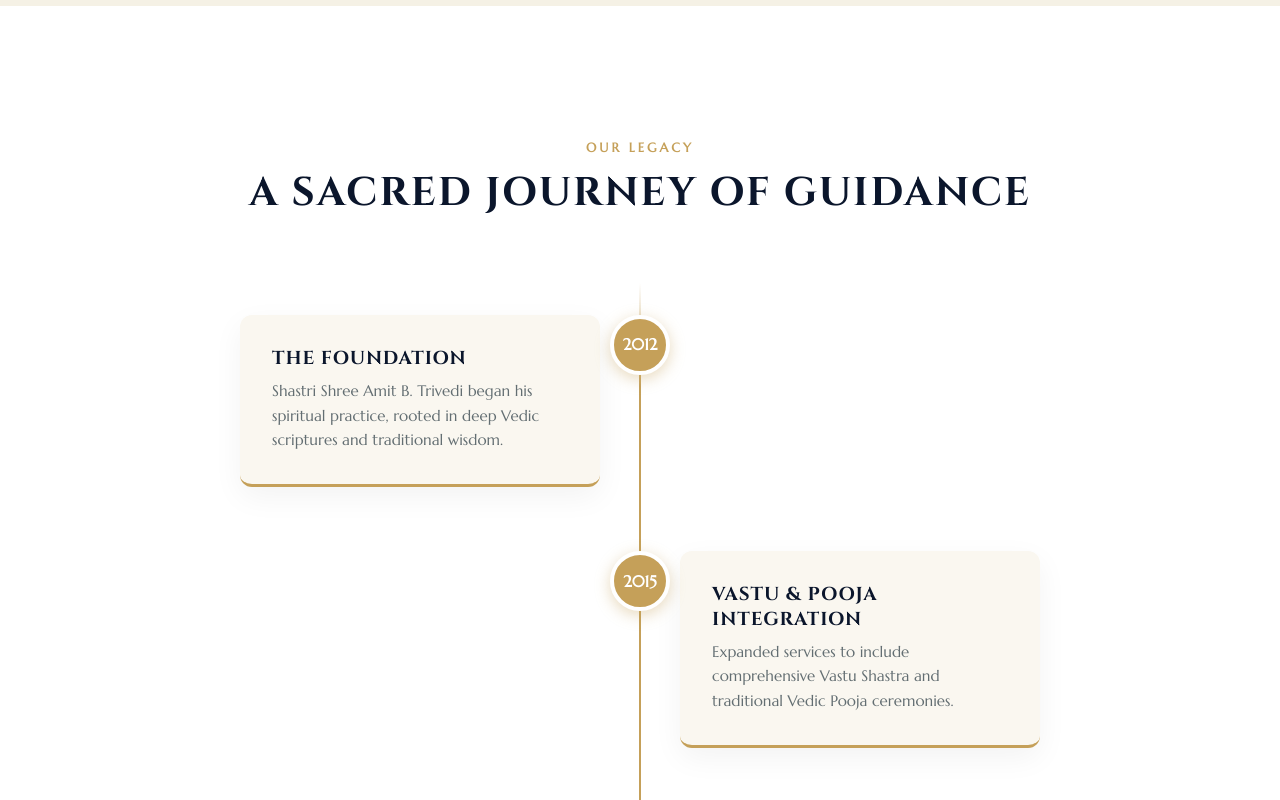
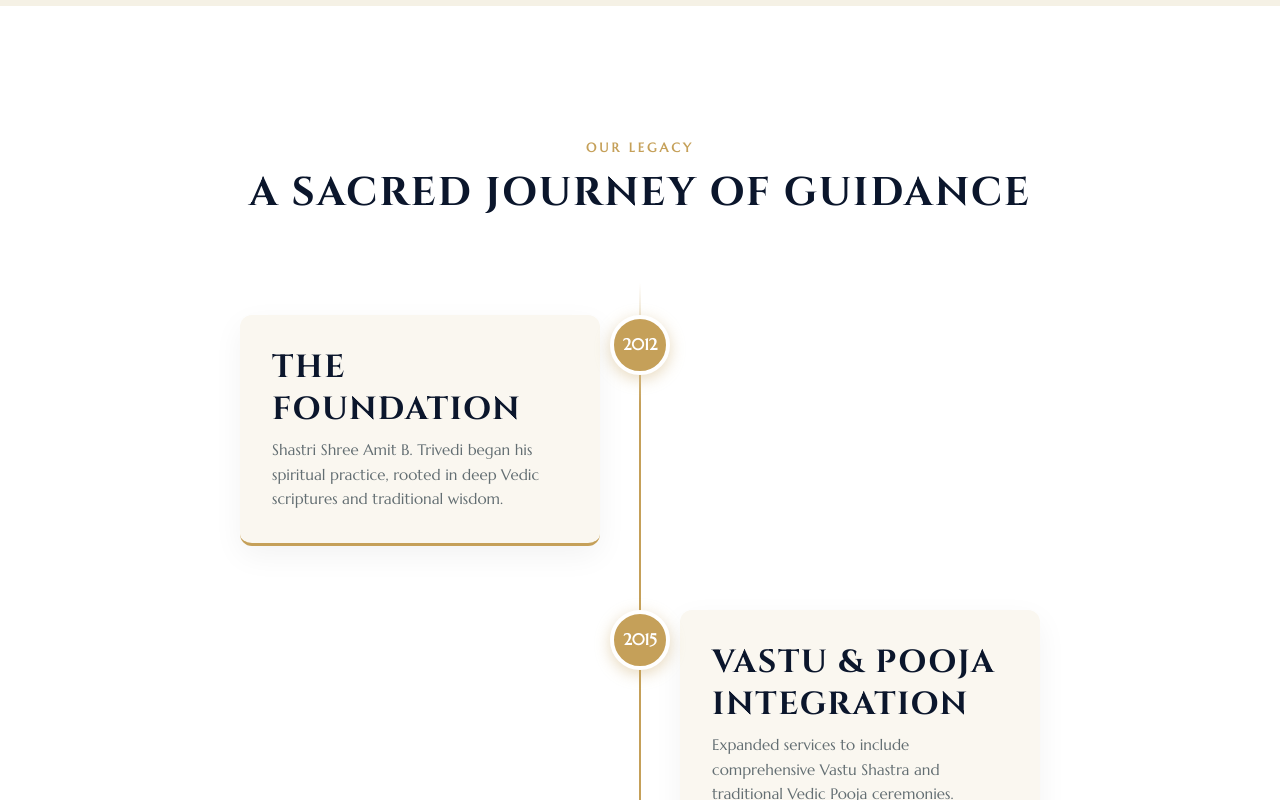
Before and after one commit to parita-fcs/krushnam-astrology-vision, a Next.js app: page /about in a window 1280 px wide. Shown: the part 1400-2200 px from the top of the page. Built offline with nearby package versions, Linux system fonts and the light colour scheme; a web font is replaced by a local one.

Commit message:
feat: implement global CSS variables and contact section styling

```diff
--- a/src/app/globals.css
+++ b/src/app/globals.css
@@ -52,12 +52,16 @@ html {
 
 h1, h2, h3, h4, h5, h6 {
   font-family: var(--font-cinzel), 'Cinzel', serif;
-  color: var(--text-dark);
+  color: var(--secondary);
   font-weight: 700;
   line-height: 1.3;
   letter-spacing: 0.05em;
   text-transform: uppercase;
 }
+
+h1 { font-size: clamp(2rem, 8vw, 4rem); }
+h2 { font-size: clamp(1.8rem, 6vw, 3rem); }
+h3 { font-size: clamp(1.4rem, 4vw, 2rem); }
 
 a {
   text-decoration: none;
@@ -76,7 +80,13 @@ button {
 .container {
   max-width: 1200px;
   margin: 0 auto;
-  padding: 0 1.5rem;
+  padding: 0 2rem;
+}
+
+@media (max-width: 768px) {
+  .container {
+    padding: 0 1.2rem;
+  }
 }
 
 .section-padding {
@@ -133,10 +143,10 @@ button {
 input, textarea, select {
   width: 100%;
   padding: 1rem 1.2rem;
-  border: 1px solid rgba(0, 0, 0, 0.05);
+  border: 1px solid rgba(197, 160, 89, 0.2);
   border-radius: var(--radius-md);
   background-color: #FFFFFF;
-  color: var(--text-dark);
+  color: var(--secondary);
   font-family: inherit;
   transition: all 0.3s var(--transition-smooth);
 }
@@ -144,7 +154,7 @@ input, textarea, select {
 input:focus, textarea:focus, select:focus {
   outline: none;
   border-color: var(--primary);
-  box-shadow: 0 0 0 4px rgba(0, 168, 89, 0.05);
+  box-shadow: 0 0 0 4px rgba(197, 160, 89, 0.05);
 }
 
 .btn {
@@ -166,14 +176,14 @@ input:focus, textarea:focus, select:focus {
 }
 
 .btn-primary {
-  background: var(--primary);
+  background: var(--primary-gradient);
   color: #fff;
 }
 
 .btn-primary:hover {
-  background: #008F4C;
   transform: translateY(-2px);
-  box-shadow: 0 10px 20px rgba(0, 168, 89, 0.2);
+  box-shadow: 0 10px 20px rgba(197, 160, 89, 0.2);
+  filter: brightness(1.1);
 }
 
 .btn-secondary {
```
Also changed, not shown: src/components/sections/Contact.module.css (+36 -3 lines).
